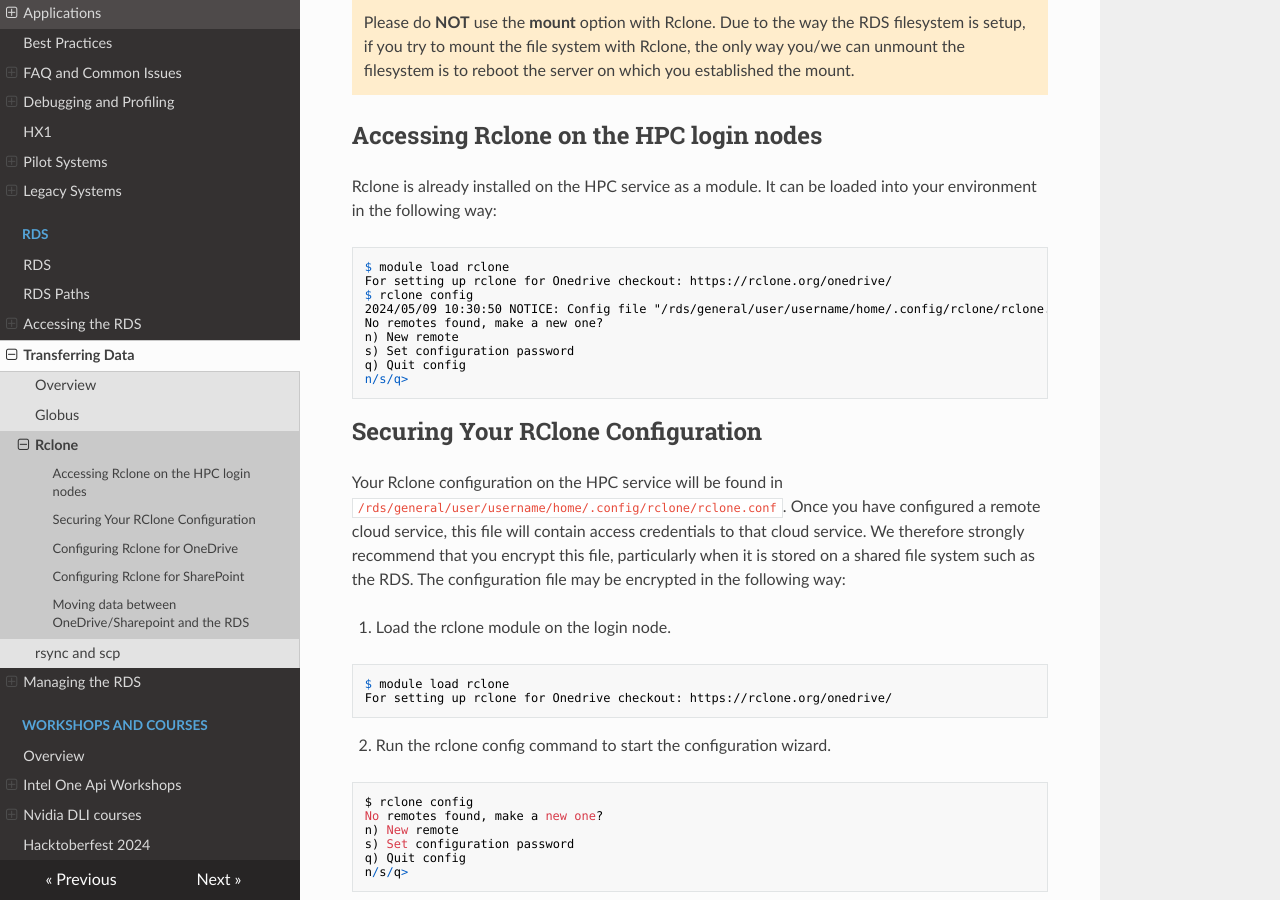
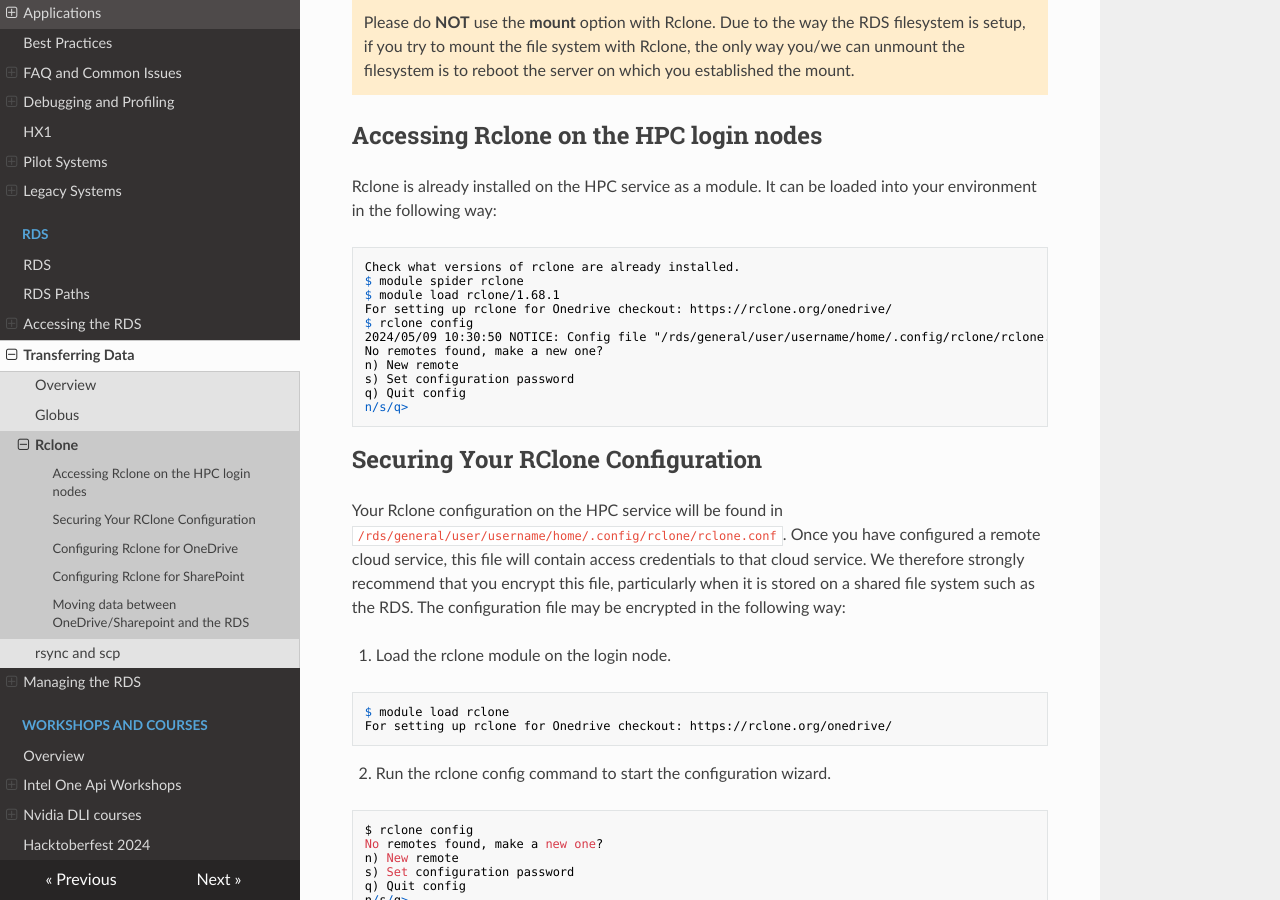
Before and after one commit to ImperialCollegeLondon/icl-rcs-user-guide, an MkDocs documentation site: the page built from docs/rds/transferringdata/rclone.md, in a window 1280 px wide and 900 px high, scrolled down 382 px. Built offline with MkDocs 1.6.1, drawn with Linux system fonts in a browser that asks for light colours; nearby versions of some CDN libraries.

Commit message:
Updated rclone version for phase 2

````diff
--- a/docs/rds/transferringdata/rclone.md
+++ b/docs/rds/transferringdata/rclone.md
@@ -12,7 +12,9 @@ Rclone is already installed on the HPC server as a [module](../../hpc/getting-st
 Rclone is already installed on the HPC service as a module. It can be loaded into your environment in the following way:
 
 ```console
-$ module load rclone
+Check what versions of rclone are already installed.
+$ module spider rclone
+$ module load rclone/1.68.1
 For setting up rclone for Onedrive checkout: https://rclone.org/onedrive/
 $ rclone config
 2024/05/09 10:30:50 NOTICE: Config file "/rds/general/user/username/home/.config/rclone/rclone.conf" not found - using defaults
````
